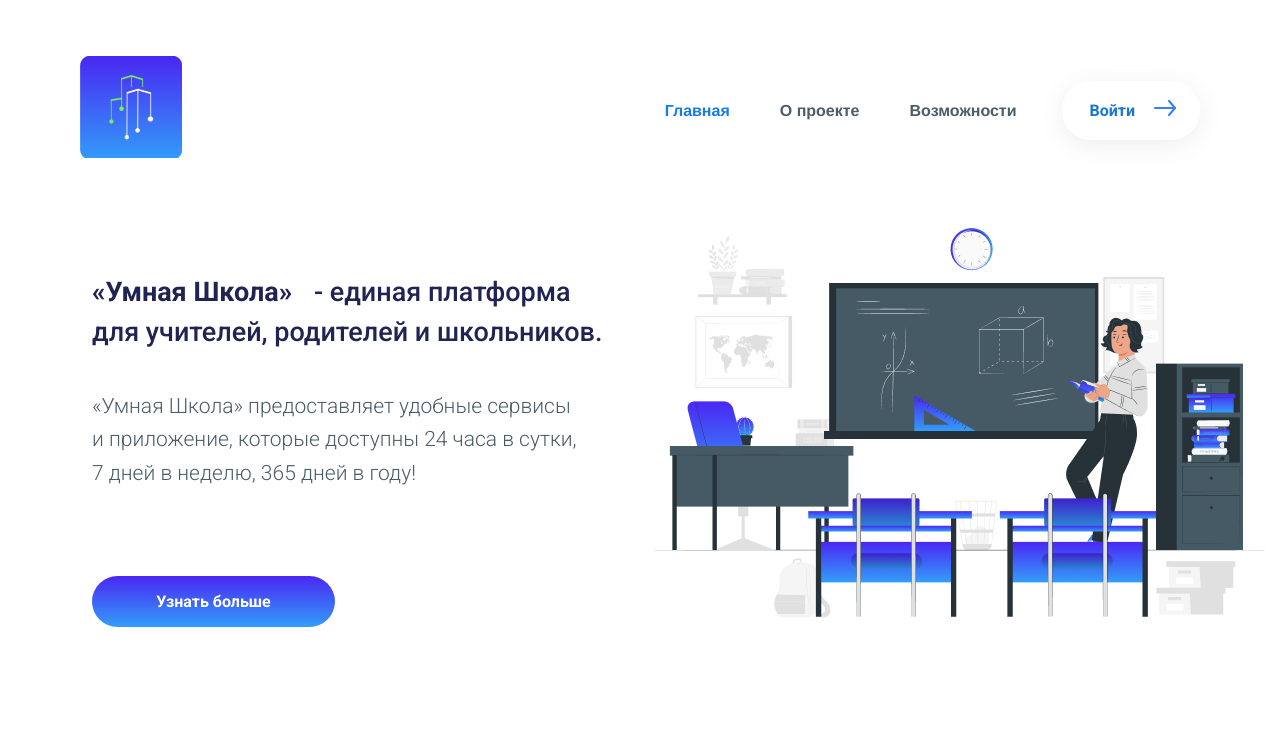
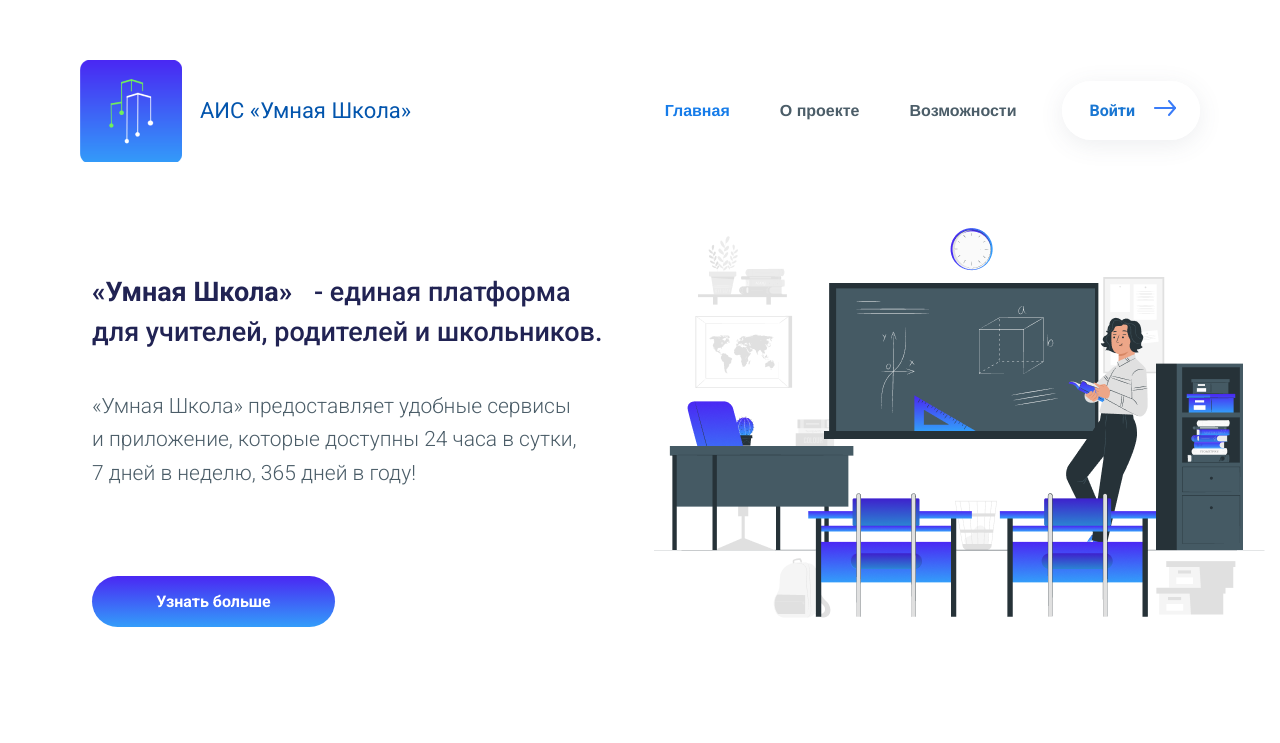
Before and after one commit to laumanovr/smart-school-front, a Vue app: page / in a window 1280 px wide. Shown: the top 743 px of the page. Built offline with nearby package versions, Linux system fonts and the light colour scheme; what vue-js-modal, vue-toast-notification would draw is missing.

Commit message:
add text next to logo in landing

```diff
--- a/src/views/landing/Navbar.vue
+++ b/src/views/landing/Navbar.vue
@@ -1,7 +1,8 @@
 <template>
     <div class="nav">
-        <div class="logo">
+        <div class="logo d-flex align-center">
             <img src="@/assets/images/landing/logo2.png" alt="logo2">
+            <h4>АИС «Умная Школа»</h4>
         </div>
         <div class="menu" id="showMenu" ref="showMenu">
             <i class="fa fa-close" @click="RemoveMenu"></i>
@@ -63,7 +64,7 @@
     }
 </script>
 
-<style scoped>
+<style lang="scss" scoped>
     .nav {
         box-sizing: border-box;
         width: 100%;
@@ -84,6 +85,10 @@
         display: inline-block;
         margin: 0;
         padding: 0;
+        h4 {
+            color: #0355ad;
+            margin: 0 0 0 18px;
+        }
     }
 
     /*Войти буттон*/
```
